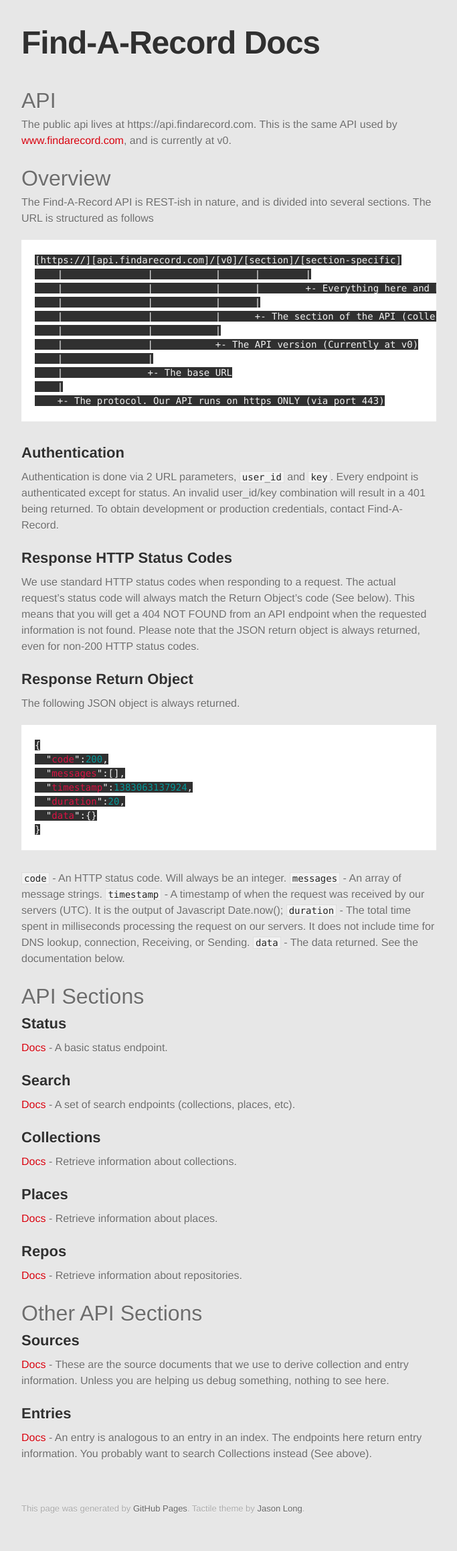
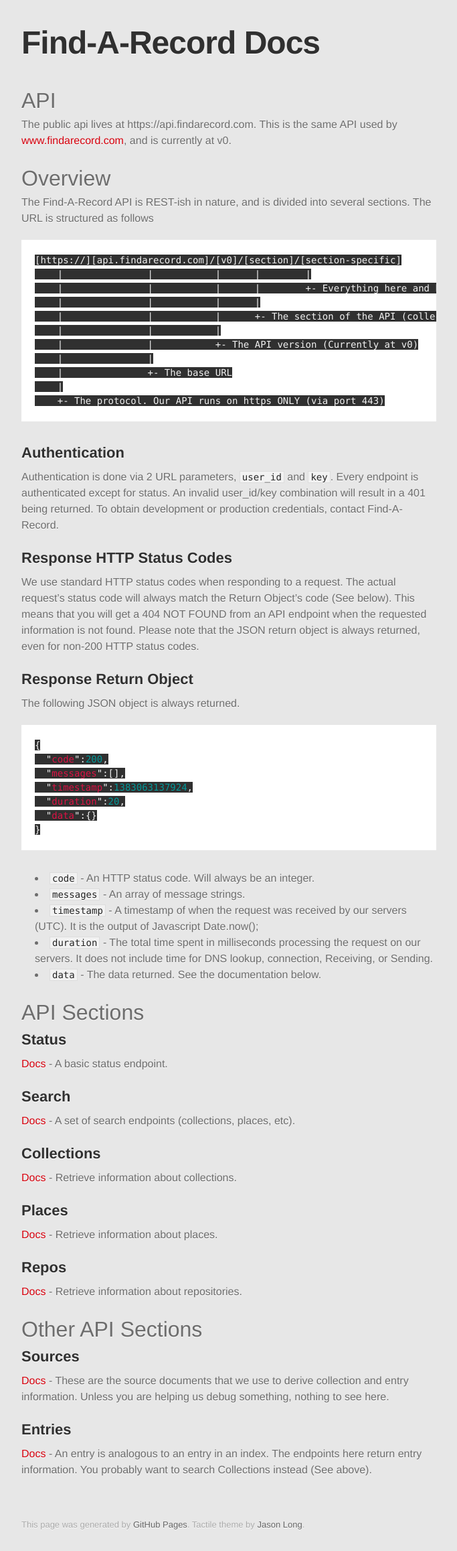
Before and after one commit to findarecord/findarecord.github.io, a Jekyll site: the page built from api/index.md, in a window 1280 px wide. Shown: the whole page at 67% size, without its empty margins (298-981 px from the left). Built offline with Jekyll 4.4.1, drawn with Linux system fonts in a browser that asks for light colours; some web fonts are replaced; before the commit the page ends 2291 px from its top, so only the background shows below that.

Commit message:
fixed line wrapping

`````diff
--- a/api/index.md
+++ b/api/index.md
@@ -40,11 +40,11 @@
   "data":{}
 }
 ````
-`code` - An HTTP status code. Will always be an integer.
-`messages` - An array of message strings.
-`timestamp` - A timestamp of when the request was received by our servers (UTC). It is the output of Javascript Date.now();
-`duration` - The total time spent in milliseconds processing the request on our servers. It does not include time for DNS lookup, connection, Receiving, or Sending.
-`data` - The data returned. See the documentation below.
+* `code` - An HTTP status code. Will always be an integer.
+* `messages` - An array of message strings.
+* `timestamp` - A timestamp of when the request was received by our servers (UTC). It is the output of Javascript Date.now();
+* `duration` - The total time spent in milliseconds processing the request on our servers. It does not include time for DNS lookup, connection, Receiving, or Sending.
+* `data` - The data returned. See the documentation below.
 
 # API Sections
 
`````
